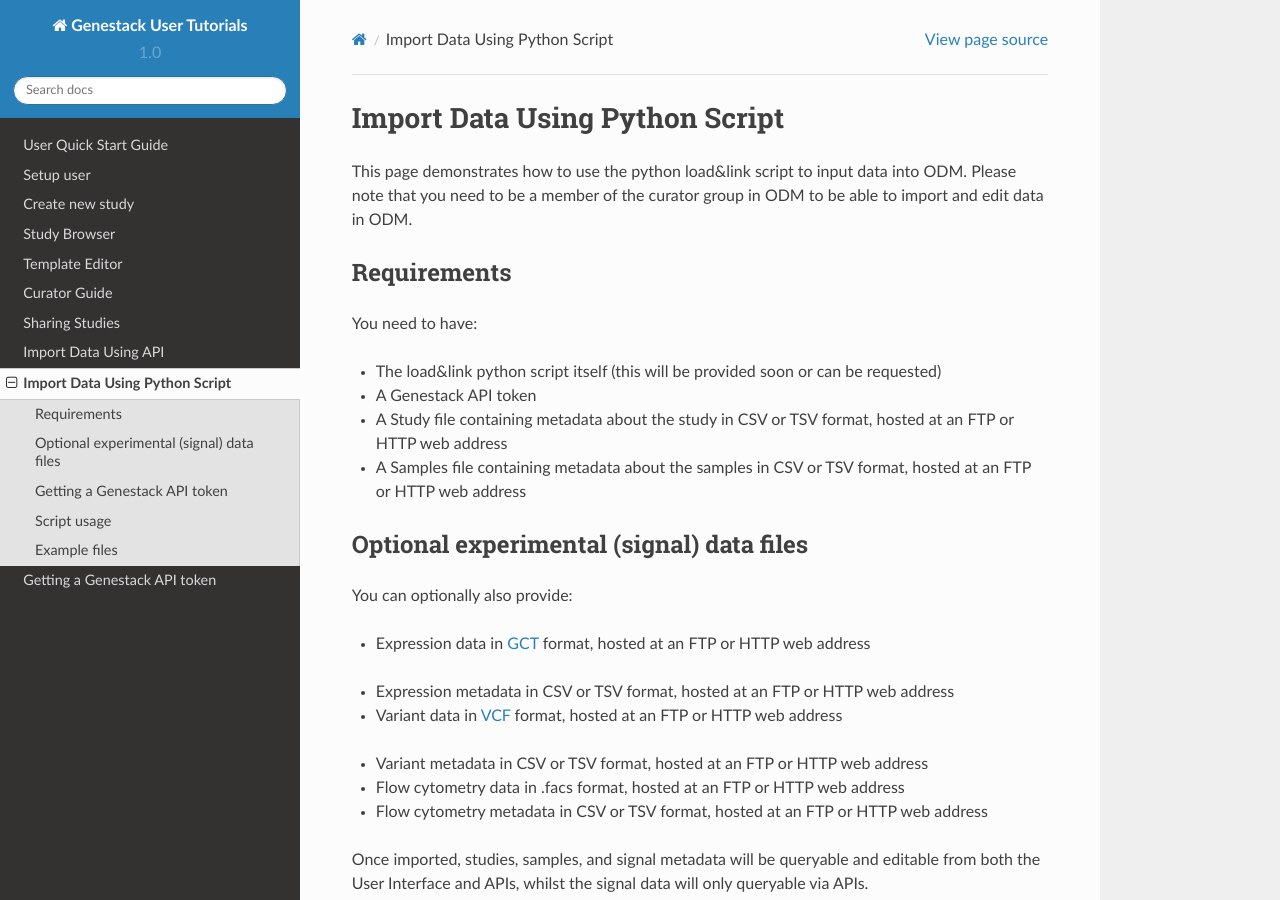
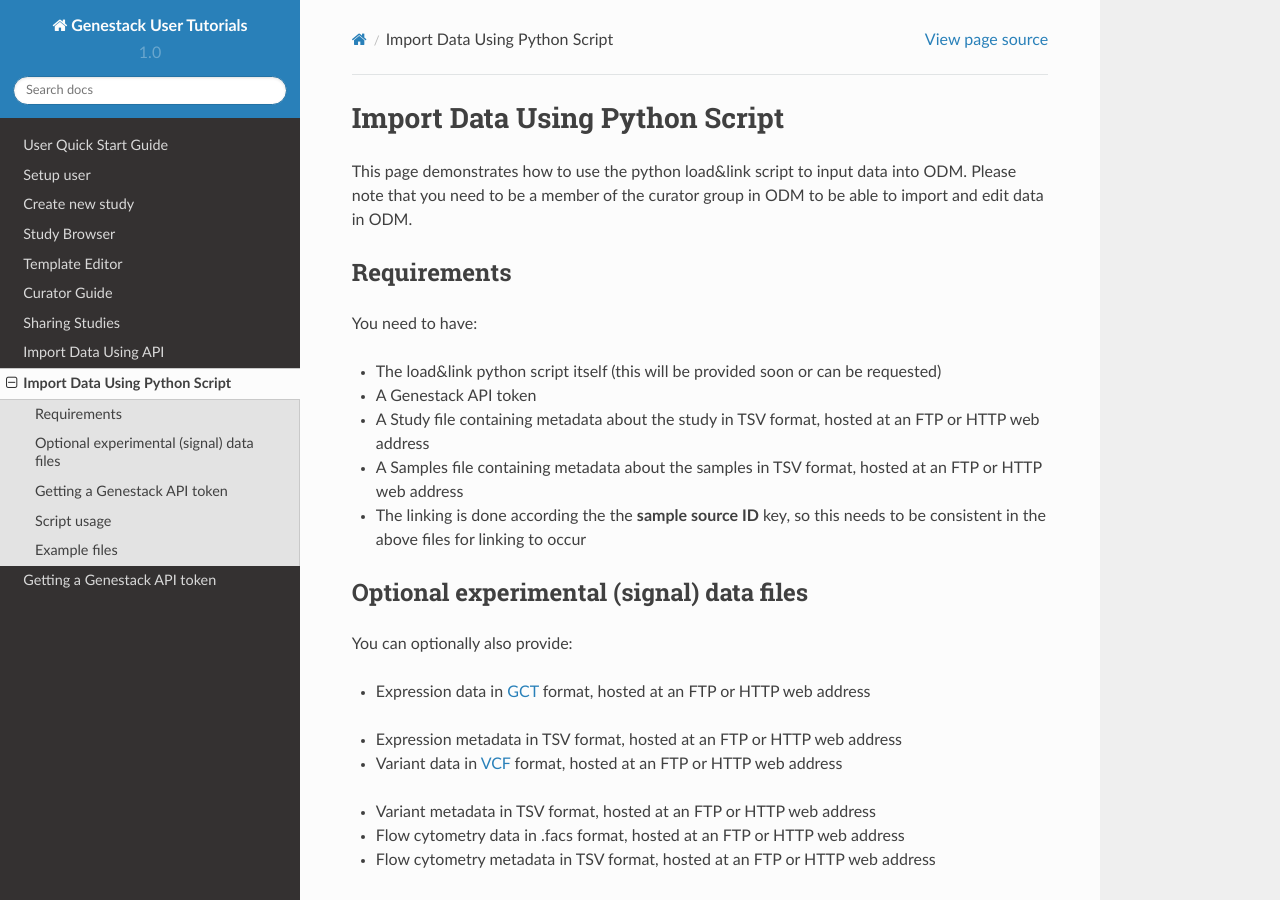
Before and after one commit to genestack/user-guide, a Sphinx documentation site: the page built from source/doc-odm-user-guide/import-data-using-python-script.rst, in a window 1280 px wide and 900 px high. Built offline with Sphinx 7.4.7 and the Read the Docs theme 2.0.0, drawn with Linux system fonts in a browser that asks for light colours.

Commit message:
added sample source ID key info

```diff
--- a/source/doc-odm-user-guide/import-data-using-api.rst
+++ b/source/doc-odm-user-guide/import-data-using-api.rst
@@ -25,9 +25,8 @@
 Can I capture the relationships between studies, samples, and signals?
 ----------------------------------------------------------------------
 
-Data import has two stages. First, you create studies, samples, and signals separately. Then, you can link them
-together: a study can be linked to multiple samples and a sample can be linked to multi-omics signals. Below are
-the data model and how it looks in the User Interface:
+Importing data has two stages. First, you create studies, samples, and signals separately. Then, you can link them
+together: a study can be linked to multiple samples and a sample can be linked to multi-omics signals. The **sample source ID** is used as the linking key, make sure that this is present and consistent in all the files you wish to link. The data model and how it looks in the User Interface is shown below:
 
 .. image:: images/data-model+metainfo-editor.png
    :scale: 50 %
--- a/source/doc-odm-user-guide/import-data-using-python-script.rst
+++ b/source/doc-odm-user-guide/import-data-using-python-script.rst
@@ -12,9 +12,11 @@
 
 - A Genestack API token
 
-- A Study file containing metadata about the study in CSV or TSV format, hosted at an FTP or HTTP web address
+- A Study file containing metadata about the study in TSV format, hosted at an FTP or HTTP web address
 
-- A Samples file containing metadata about the samples in CSV or TSV format, hosted at an FTP or HTTP web address
+- A Samples file containing metadata about the samples in TSV format, hosted at an FTP or HTTP web address
+
+- The linking is done according the the **sample source ID** key, so this needs to be consistent in the above files for linking to occur
 
 Optional experimental (signal) data files
 -----------------------------------------
@@ -25,17 +27,17 @@
 
 .. _GCT: https://software.broadinstitute.org/cancer/software/gsea/wiki/index.php/Data_formats#GCT:_Gene_Cluster_Text_file_format_.28.2A.gct.29
 
-- Expression metadata in CSV or TSV format, hosted at an FTP or HTTP web address
+- Expression metadata in TSV format, hosted at an FTP or HTTP web address
 
 - Variant data in VCF_ format, hosted at an FTP or HTTP web address
 
 .. _VCF: https://samtools.github.io/hts-specs/VCFv4.2.pdf
 
-- Variant metadata in CSV or TSV format, hosted at an FTP or HTTP web address
+- Variant metadata in TSV format, hosted at an FTP or HTTP web address
 
 - Flow cytometry data in .facs format, hosted at an FTP or HTTP web address
 
-- Flow cytometry metadata in CSV or TSV format, hosted at an FTP or HTTP web address
+- Flow cytometry metadata in TSV format, hosted at an FTP or HTTP web address
 
 Once imported, studies, samples, and signal metadata will be queryable and editable from both the User Interface and
 APIs, whilst the signal data will only queryable via APIs.
```
